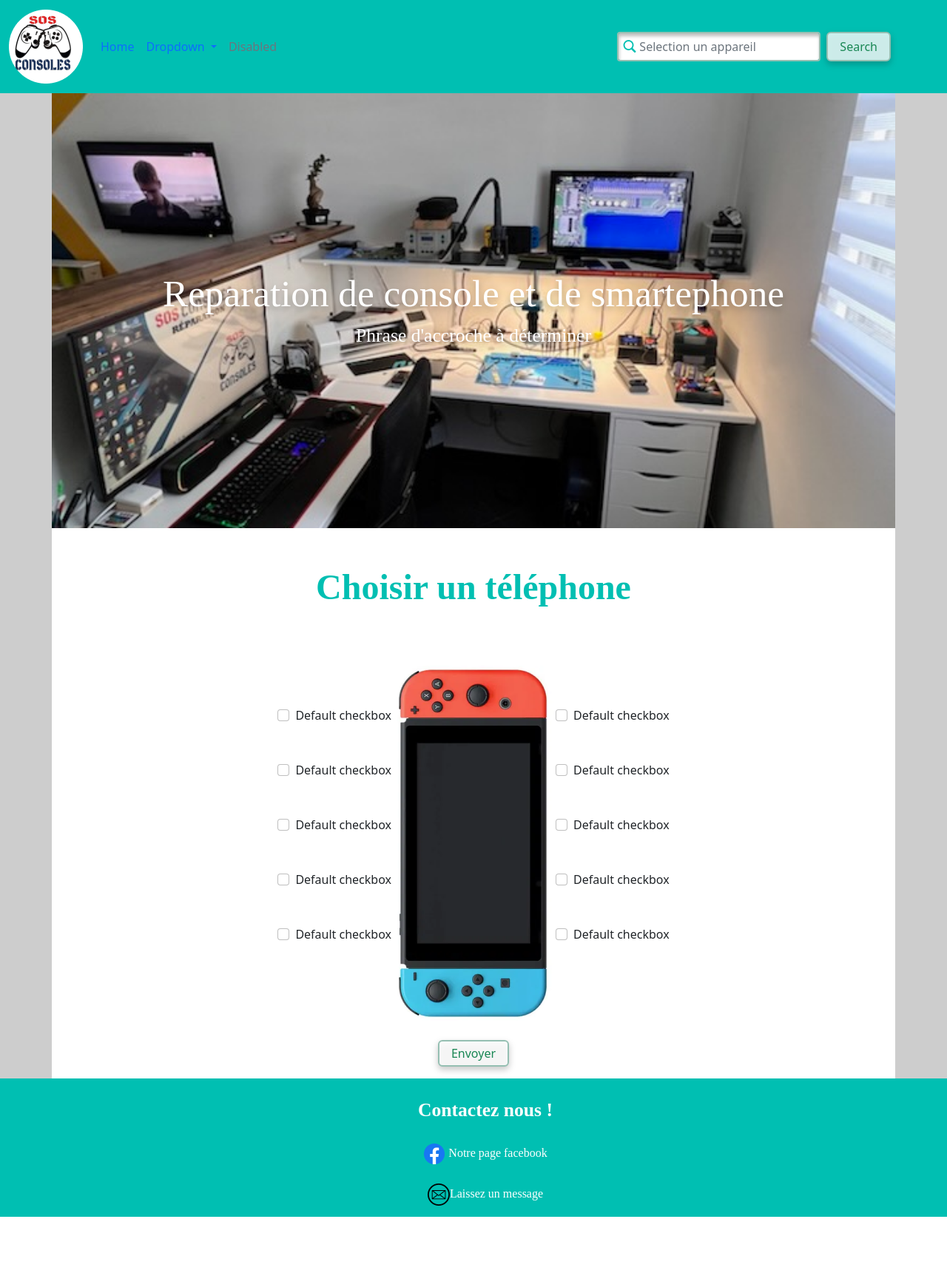
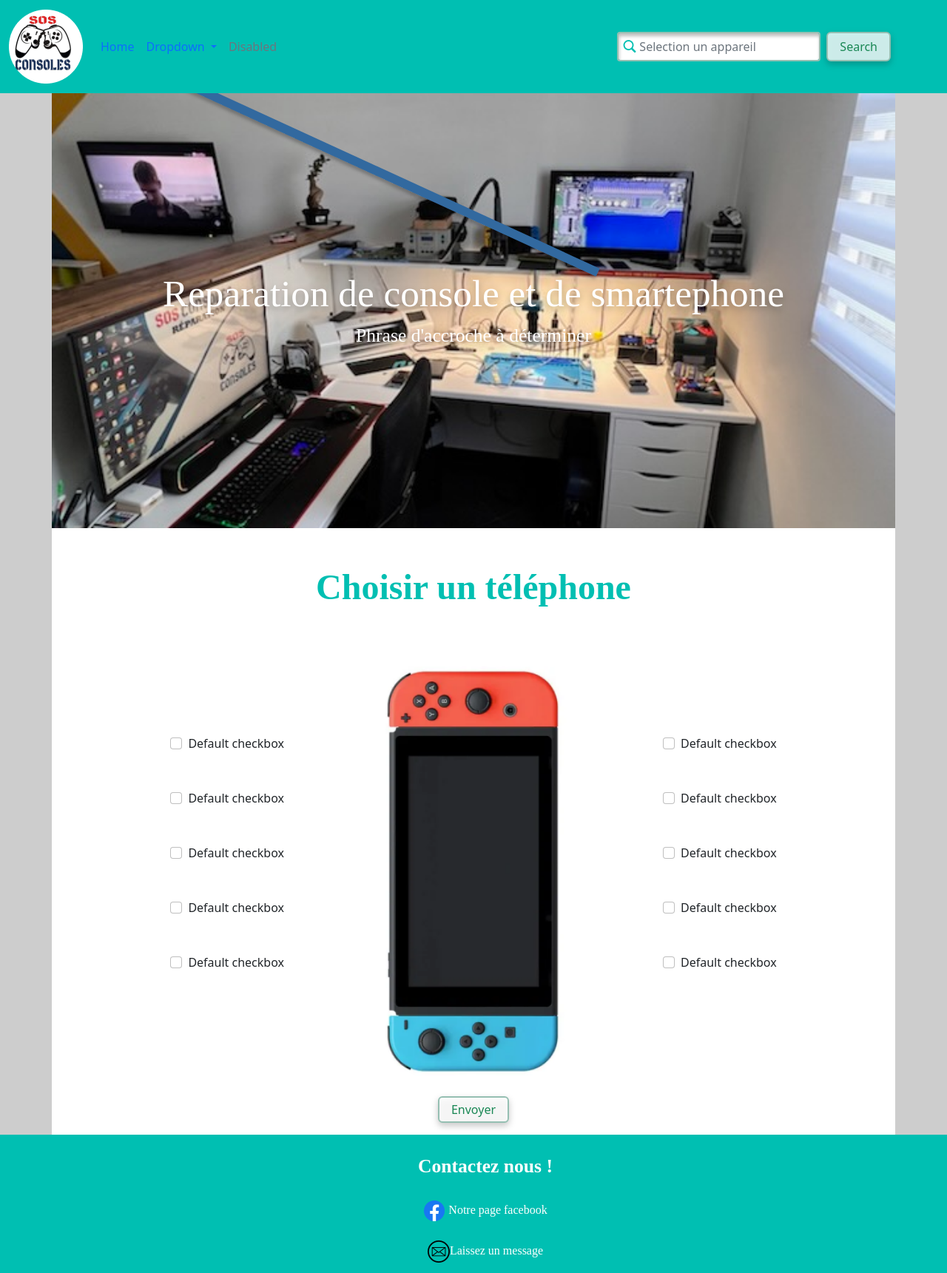
Before and after one commit to FlorentV02/SOS_CONSOLE, a PHP site: page /piece.html in a window 1280 px wide. Shown: the whole page at 74% size. Before the commit the page ends 1645 px from the top, so only its background shows below. Run offline with PHP 8.4, Linux system fonts and the light colour scheme; some libraries are stand-ins or nearby versions.

Commit message:
Mise en forme et tri de fichier
Positionnement de piece.html
Correction des card de accueil

```diff
--- a/asset/css/piece.css
+++ b/asset/css/piece.css
@@ -5,4 +5,42 @@
     min-height: 1.5rem;
     padding-left: 1.5em;
     margin-bottom: 3.125rem !important;
+    font-size: 1rem;
 }
+
+#img-piece {
+    margin: 1vw 10vw 1vw 10vw;
+    min-width: 8rem;
+    width: 20vw;
+}
+
+#arrow {
+    position: absolute;
+    left: 12.54%;
+    right: 34.48%;
+    top: 27.68%;
+    bottom: 70.86%;
+
+    border: 6px solid #32699F;
+    box-sizing: border-box;
+    box-shadow: 0px 4px 4px rgba(0, 0, 0, 0.25);
+    transform: rotate(24.66deg);
+}
+
+@media (max-width: 767.98px) {
+
+    .form-check {
+        font-size: 0.7rem
+    }
+
+    @media (max-width: 575.98px) {
+
+        #img-piece {
+            margin: 1vw 2vw 1vw 2vw;
+
+        }
+
+
+
+    }
+}
--- a/asset/css/style.css
+++ b/asset/css/style.css
@@ -161,6 +161,7 @@ body {
         /* Set a specific height */
         min-height: 40vw;
 
+
         /* Create the parallax scrolling effect */
         background-attachment: fixed;
         background-position: center;
--- a/piece.html
+++ b/piece.html
@@ -64,6 +64,8 @@
     <div class="pt-5">
         <p class="text-center playfair title-page mb-5">Choisir un téléphone</p>
 
+        <div id="arrow"></div>
+
         <div>
             <div class="d-flex align-items-center justify-content-center">
                 <div>
@@ -98,7 +100,7 @@
                         </label>
                     </div>
                 </div>
-                <div><img src ="./asset/images/Img_appareil.png" alt="Appareil" class="my-3"/></div>
+                <div><img src ="./asset/images/Img_appareil.png" alt="Appareil" id="img-piece" class="my-3"/></div>
                 <div>
                     <div class="form-check">
                         <input class="form-check-input" type="checkbox" value="" id="flexCheckDefault">
```
Also changed, not shown: asset/css/accueil.css (+14 -7 lines), 2 other files.
